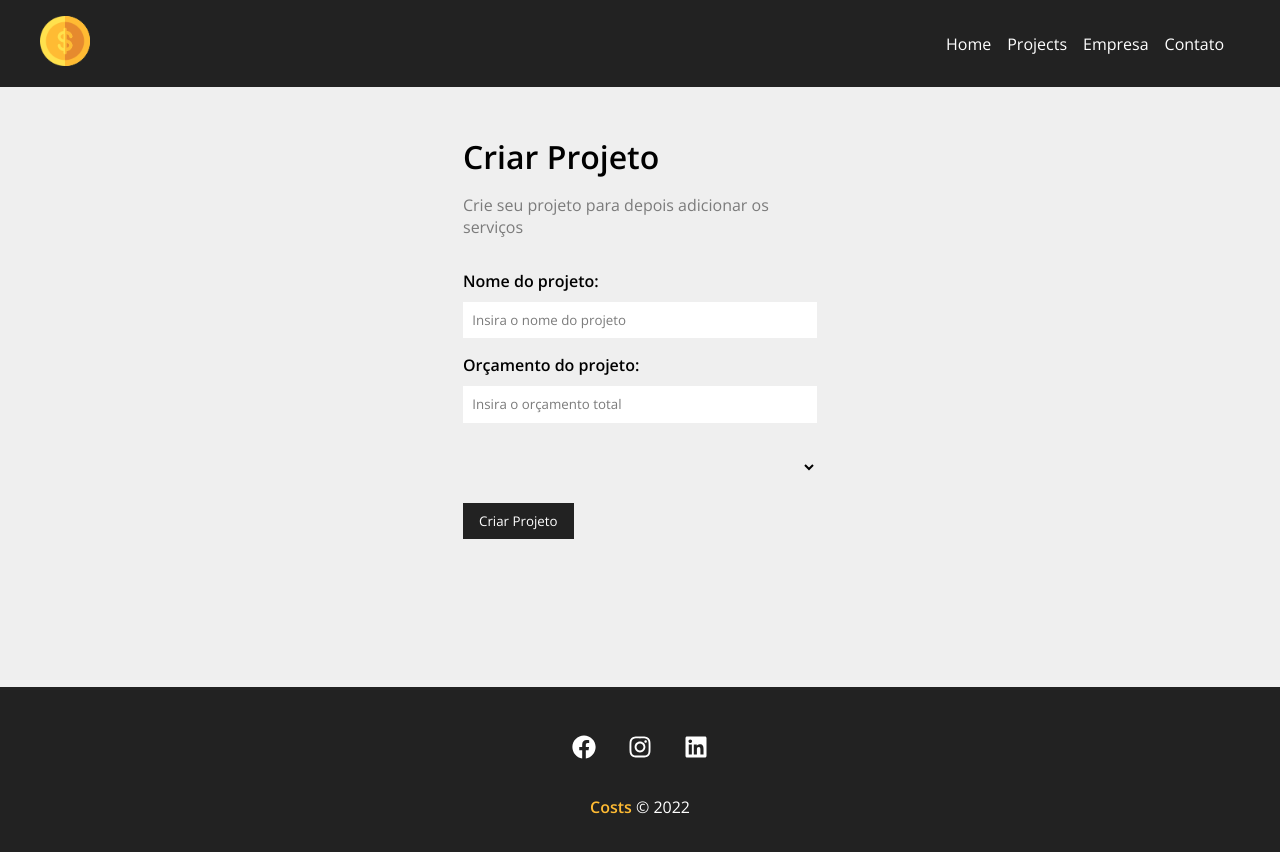
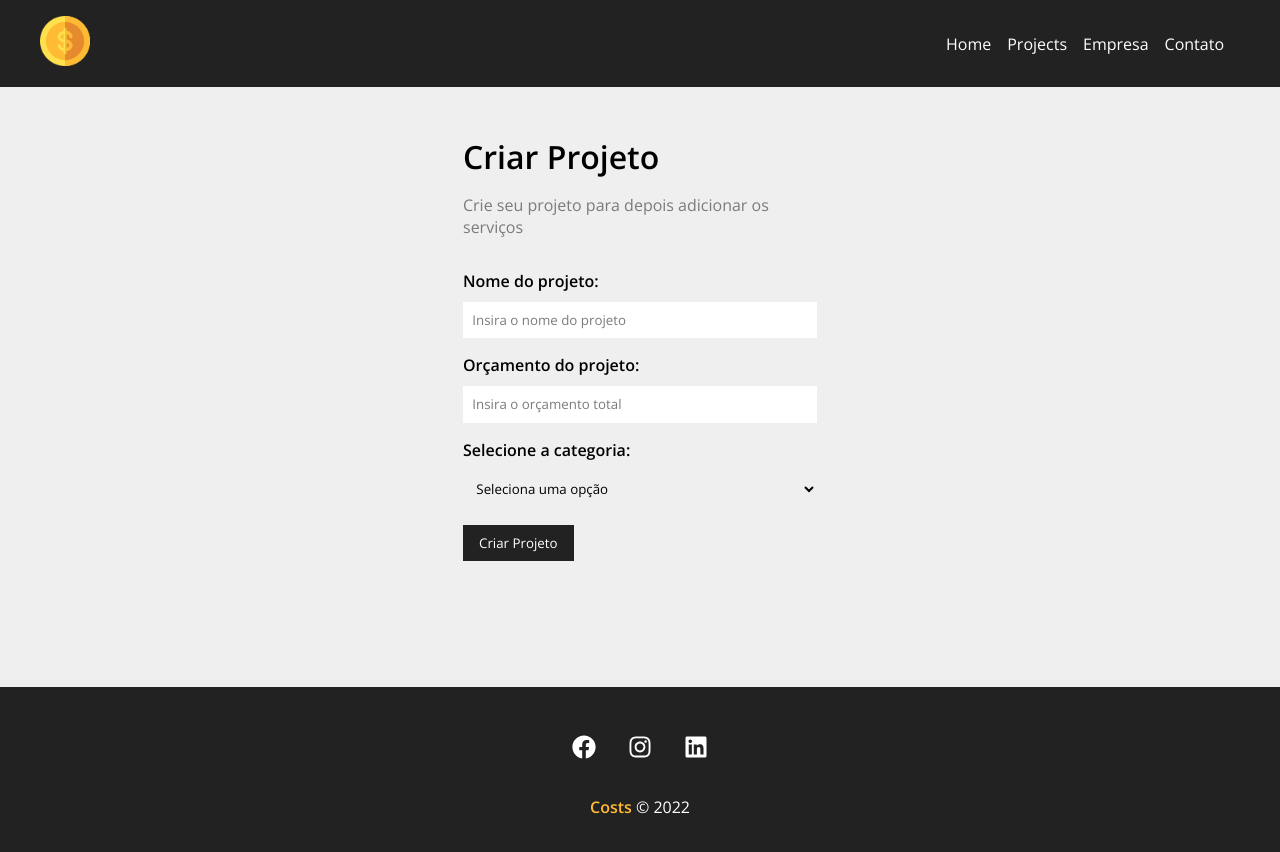
Before and after one commit to lucascc19/Costs, a React (Create React App) app: page /newproject in a window 1280 px wide. Shown: the top 852 px of the page. Built offline with nearby package versions, Linux system fonts and the light colour scheme; data requests are answered from the project's data file.

Commit message:
uso dos hooks useState e useEffect

```diff
--- /dev/null
+++ b/db.json
@@ -0,0 +1,21 @@
+{
+  "projects": [],
+  "categories": [
+    {
+      "id": 1,
+      "name": "Infra"
+    },
+    {
+      "id": 2,
+      "name": "Desenvolvimento"
+    },
+    {
+      "id": 3,
+      "name": "Design"
+    },
+    {
+      "id": 4,
+      "name": "Planejamento"
+    }
+  ]
+}
--- a/package.json
+++ b/package.json
@@ -18,6 +18,7 @@
   },
   "scripts": {
     "start": "react-scripts start",
+    "backend": "json-server --watch db.json --port 5000",
     "build": "react-scripts build",
     "test": "react-scripts test",
     "eject": "react-scripts eject"
--- a/src/components/form/Select.js
+++ b/src/components/form/Select.js
@@ -1,11 +1,16 @@
 import styles from './Select.module.css'
 
-function Select({ type, name, options, handleOnChange, value }) {
+function Select({ type, name, text, options, handleOnChange, value }) {
   return (
     <div className={styles.form_control}>
-      <label htmlFor={name}></label>
+      <label htmlFor={name}>{text}:</label>
       <select name={name} id={name}>
-        <options>Seleciona uma opção</options>
+        <option>Seleciona uma opção</option>
+        {options.map((option) => (
+          <option value={option.id} key={option.id}>
+            {option.name}
+          </option>
+        ))}
       </select>
     </div>
   )
--- a/src/components/pages/NewProject.js
+++ b/src/components/pages/NewProject.js
@@ -1,12 +1,35 @@
+import { useHistory } from 'react-router'
 import styles from './NewProject.module.css'
 import ProjectForm from '../project/ProjectForm'
 
 function NewProject(){
+
+    const history = useHistory()
+
+    function createPost(project){
+        // initialize cost and services
+        project.cost = 0
+        project.services = []
+
+        fetch('http:/localhost:5000/projects', {
+            method: 'POST',
+            headers: {
+                'Content-type': 'application/json',
+            },
+            body: JSON.stringify(project),
+        })
+          .then((resp) => resp.json())
+          .then((data) => {
+            console.log(data)
+          })
+          .catch((err) => console.log(err))
+    }
+
     return (
         <div className={styles.newproject_container}>
             <h1>Criar Projeto</h1>
             <p>Crie seu projeto para depois adicionar os serviços</p>
-            <ProjectForm btnText="Criar Projeto " />
+            <ProjectForm  handleSubmit={createPost} btnText="Criar Projeto " />
         </div>
     )
 }
--- a/src/components/project/ProjectForm.js
+++ b/src/components/project/ProjectForm.js
@@ -1,26 +1,64 @@
+import { useEffect, useState } from 'react'
+
 import Input from '../form/Input'
 import Select from '../form/Select'
 import SubmitButton from '../form/SubmitButton'
 import styles from './ProjectForm.module.css'
 
-function ProjectForm({btnText}) {
+function ProjectForm({handleSubmit, btnText, projectData}) {
+  const [categories, setCategories] = useState([])
+  const [project, setProject] = useState(projectData || {})
+
+  useEffect(() => {
+    fetch('http://localhost:5000/categories', {
+    method: 'GET',
+    headers: {
+      'Content-Type': 'aplication/json',
+    },
+  })
+    .then((resp) => resp.json())
+    .then((data) => {
+      setCategories(data)
+    })
+    .catch((err) => console.log(err))
+  }, [])
+
+  const submit = (e) => {
+    e.preventDefault()
+    handleSubmit(project)
+  }
+
+  function handleChange(e){
+    setProject({...project, [e.target.name]: e.target.value})
+  }
+
+  function handleCategory(e){
+    setProject({...project, category: {
+
+      },
+    })
+  }
+
   return (
-    <form className={styles.form}>
+    <form onSubmit={submit} className={styles.form}>
       <Input
         type="text"
         text="Nome do projeto"
         name="name"
         placeholder="Insira o nome do projeto"
+        handleOnChange={handleChange}
       />
       <Input
         type="number"
         text="Orçamento do projeto"
         name="budget"
         placeholder="Insira o orçamento total"
+        handleOnChange={handleChange}
       />
       <Select
         name="category_id"
         text="Selecione a categoria"
+        options={categories}
       />
       <SubmitButton text={btnText} />
     </form>
```
